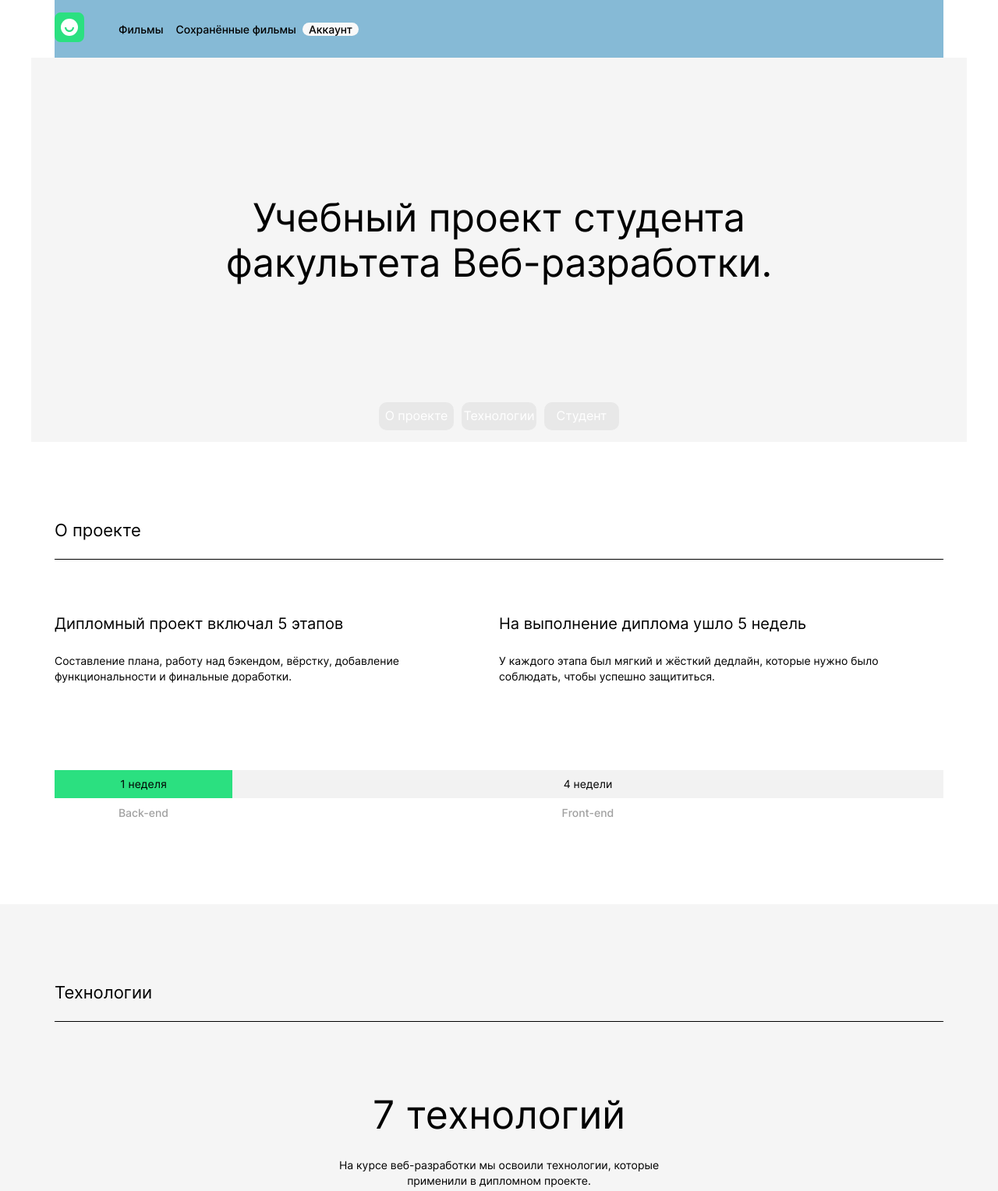
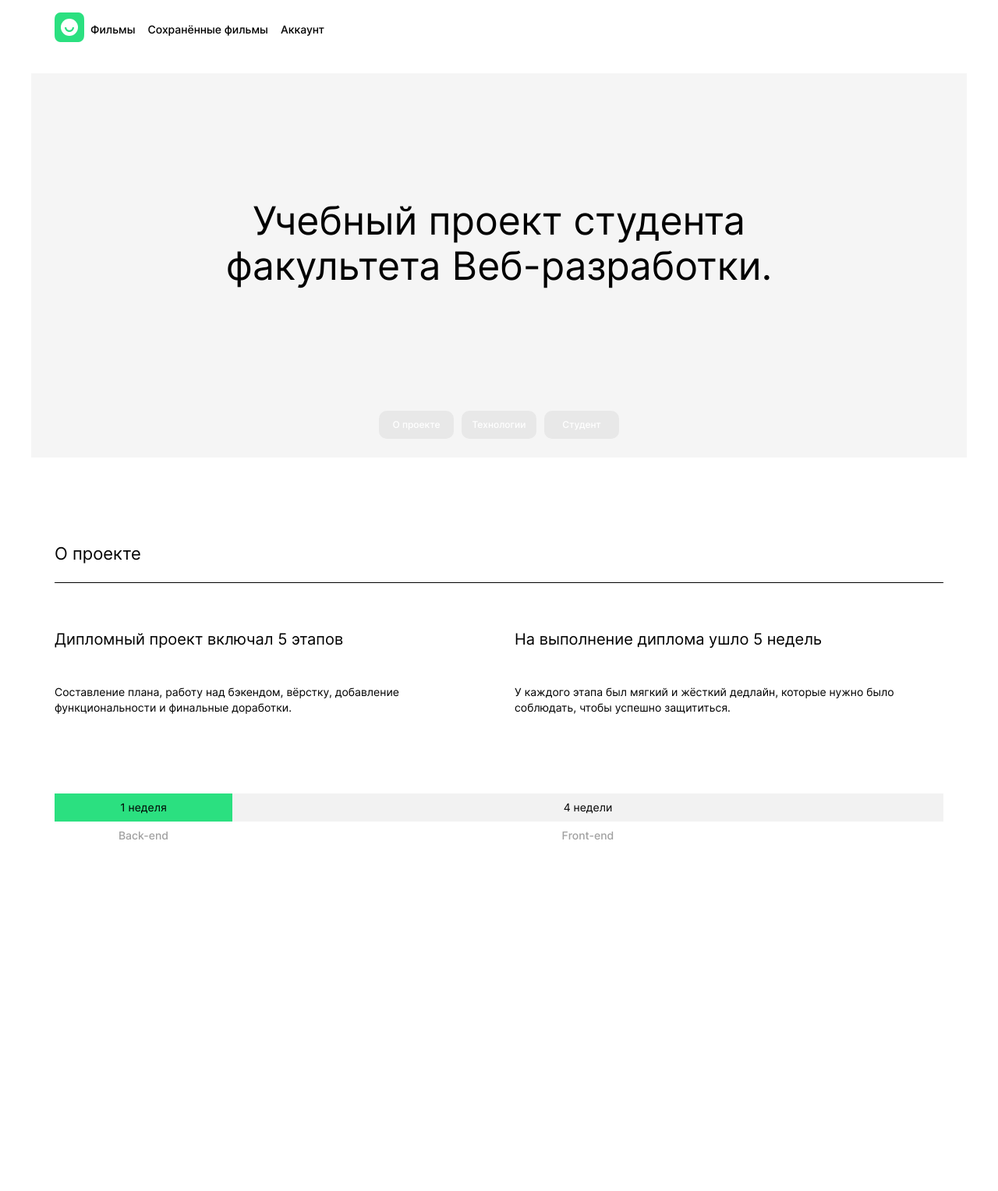
Before and after one commit to HeilRulez/movies-explorer-frontend, a React app: page / in a window 1280 px wide. Shown: the whole page at 78% size. After the commit the page ends 1189 px from the top, so only its background shows below. Built offline with nearby package versions, Linux system fonts and the light colour scheme.

Commit message:
продолжение вёрстки

```diff
--- a/src/components/AboutProject/AboutProject.css
+++ b/src/components/AboutProject/AboutProject.css
@@ -1,58 +1,124 @@
 .about-project {
-    padding: 0 70px 100px;
+    padding: 0 18px;
 }
 
 .about-project__content {
     min-height: 270px;
-    display: grid;
-    grid: min-content / 50% 50%;
+    display: flex;
+    flex-direction: column;
+    padding: 60px 0 0;
+}
+
+.about-project__header {
+    font-family: 'Inter';
+    font-style: normal;
+    font-weight: 400;
+    font-size: 18px;
+    line-height: 22px;
+    color: #000;
+    margin: 0;
     padding: 0;
 }
 
-.about-project__plan {
-    display: grid;
-    grid: repeat(2, 36px) / 20% 80%;
-    align-items: center;
-}
-
-.about-project__text {
+.about-project__description {
     font-family: 'Inter';
     font-style: normal;
     font-weight: 400;
-    font-size: 20px;
-    line-height: 24px;
+    font-size: 11px;
+    line-height: 16px;
     color: #000;
     margin: 0;
-    padding: 70px 0 26px;
+    padding: 16px 0;
+    min-height: 88px;
 }
 
-.about-project__text-item {
+.about-project__graph {
+    display: grid;
+    grid-template-columns: 35% 65%;
+}
+
+.about-project__graph-time {
     font-family: 'Inter';
     font-style: normal;
     font-weight: 400;
-    font-size: 14px;
-    line-height: 17px;
+    font-size: 11px;
+    line-height: 13px;
     color: #000;
     background-color: #F2F2F2;
     margin: 0;
-    padding: 9px;
+    padding: 11px 0;
     box-sizing: border-box;
     text-align: center;
-    height: 100%;
+    height: 35px;
 }
 
-.about-project__text-item:nth-child(1) {
-    background-color: #2BE080;
+.about-project__graph-description {
+    font-family: 'Inter';
+    font-style: normal;
+    font-weight: 400;
+    font-size: 11px;
+    line-height: 13px;
+    color: #A0A0A0;
+    margin: 0;
+    padding: 11px 0;
+    text-align: center;
+    grid-row-start: 2;
 }
 
-.about-project__text-item_description {
-    font-family: 'Inter';
-    font-style: normal;
-    font-weight: 500;
-    font-size: 14px;
-    line-height: 17px;
-    color: #A0A0A0;
-    margin: 0;
-    padding: 0;
-    text-align: center;
+@media screen and (min-width: 640px) {
+    .about-project {
+        padding: 0 50px;
+    }
+    .about-project__content {
+        min-height: 287px;
+        box-sizing: border-box;
+        display: grid;
+        grid-template-columns: 1fr 1fr;
+        gap: 0 30px;
+    }
+    .about-project__header {
+        font-size: 20px;
+        line-height: 24px;
+    }
+    .about-project__description {
+        font-size: 12px;
+        line-height: 18px;
+        padding: 22px 0;
+        min-height: 169px;
+        grid-row-start: 2;
+    }
+    .about-project__graph {
+        grid-template-columns: 20% 80%;
+    }
+    .about-project__graph-time {
+        font-size: 14px;
+        line-height: 17px;
+        padding: 9px 0;
+        height: 36px;
+    }
+
+    .about-project__graph-description {
+        font-size: 14px;
+        line-height: 17px;
+        padding: 9px 0;
+    }
 }
+
+@media screen and (min-width: 1024px) {
+    .about-project {
+        padding: 0 70px 100px;
+    }
+    .about-project__content {
+        min-height: 270px;
+        gap: 0 40px;
+    }
+    .about-project__description {
+        font-size: 14px;
+        line-height: 20px;
+        padding: 26px 0;
+        min-height: 94px;
+    }
+    .about-project__graph-description {
+        font-weight: 500;
+    }
+}
--- a/src/components/AboutProject/AboutProject.js
+++ b/src/components/AboutProject/AboutProject.js
@@ -1,27 +1,22 @@
 import './AboutProject.css';
-import HeaderTextOne from '../HeaderTextOne/HeaderTextOne.js';
-import DescriptionText from '../DescriptionText/DescriptionText.js';
+import TitleText from '../TitleText/TitleText.js';
 
-export default function AboutProject() {
-
-    const DesStyle = {
-        'width': '550px',
-    };
+export default function AboutProject({colorStyle}) {
 
     return (
         <section className='about-project'>
-            <HeaderTextOne text={'О проекте'} />
+            <TitleText text={'О проекте'} />
             <div className='about-project__content'>
-                <h4 className='about-project__text'>Дипломный проект включал 5 этапов</h4>
-                <h4 className='about-project__text'>На выполнение диплома ушло 5 недель</h4>
-                <DescriptionText tagetStyle={DesStyle} text={'Составление плана, работу над бэкендом, вёрстку, добавление функциональности и финальные доработки.'} />
-                <DescriptionText tagetStyle={DesStyle} text={'У каждого этапа был мягкий и жёсткий дедлайн, которые нужно было соблюдать, чтобы успешно защититься.'} />
+                <h4 className='about-project__header'>Дипломный проект включал 5 этапов</h4>
+                <p className='about-project__description'>Составление плана, работу над бэкендом, вёрстку, добавление функциональности и финальные доработки.</p>
+                <h4 className='about-project__header'>На выполнение диплома ушло 5 недель</h4>
+                <p className='about-project__description'>У каждого этапа был мягкий и жёсткий дедлайн, которые нужно было соблюдать, чтобы успешно защититься.</p>
             </div>
-            <div className='about-project__plan'>
-                <p className='about-project__text-item'>1 неделя</p>
-                <p className='about-project__text-item'>4 недели</p>
-                <p className='about-project__text-item_description'>Back-end</p>
-                <p className='about-project__text-item_description'>Front-end</p>
+            <div className='about-project__graph'>
+                <p className='about-project__graph-time' style={{backgroundColor: colorStyle}}>1 неделя</p>
+                <p className='about-project__graph-description'>Back-end</p>
+                <p className='about-project__graph-time'>4 недели</p>
+                <p className='about-project__graph-description'>Front-end</p>
             </div>
         </section>
     );
--- a/src/components/App/App.css
+++ b/src/components/App/App.css
@@ -1,10 +1,9 @@
 .app {
+  max-width: 1280px;
+  min-height: 100vh;
   background-color: #fff;
   font-family: Inter, Arial, Helvetica, sans-serif;
   -webkit-font-smoothing: antialiased;
   -moz-osx-font-smoothing: grayscale;
-    color: #000;
   margin: 0 auto;
-    min-width: 320px;
-    min-height: 100vh;
 }
--- a/src/components/App/App.js
+++ b/src/components/App/App.js
@@ -7,14 +7,16 @@ import Footer from '../Footer/Footer.js';
 export default function App() {
 
  const [loggedIn, setLoggedIn] = useState(true);
+ const [colorStyle, setColorStyle] = useState('#2BE080');
 
  function f() {
   setLoggedIn(true);
  };
+
   return (
     <div className="app">
-        <Header loggedIn={loggedIn} />
-        <Main />
+        <Header loggedIn={loggedIn} colorStyle={colorStyle} />
+        <Main colorStyle={colorStyle} />
         {/* <Footer /> */}
     </div>
   );
--- a/src/components/DescriptionText/DescriptionText.css
+++ /dev/null
@@ -1,10 +0,0 @@
-.description__text {
-    font-family: 'Inter';
-    font-style: normal;
-    font-weight: 400;
-    font-size: 14px;
-    line-height: 20px;
-    color: #000;
-    margin: 0;
-    padding: 0;
-}
--- a/src/components/DescriptionText/DescriptionText.js
+++ /dev/null
@@ -1,9 +0,0 @@
-import './DescriptionText.css';
-
-export default function DescriptionText({text, tagetStyle}) {
-    return (
-        <section className='description'>
-            <p className={'description__text'} style={tagetStyle}>{text}</p>
-        </section>
-    );
-}
--- a/src/components/Header/Header.css
+++ b/src/components/Header/Header.css
@@ -1,17 +1,15 @@
 .header {
   min-height: 74px;
-  max-width: 1140px;
-  margin: 0 auto;
+  min-width: 284;
+  margin: 0 14px;
   padding: 0;
-  display: grid;
-  grid-template-columns: 74px minmax(24px, 1fr) minmax(24px, 1fr);
+  display: flex;
   align-items: center;
-  justify-content: space-between;
-  background-color: rgb(134, 186, 214);
+  transition: opacity .3s ease-in-out;
 }
 
-.header__logo {
-  align-items: flex-start;
+.header__logo:hover {
+  opacity: .6;
 }
 
 .header__link {
@@ -25,15 +23,30 @@
   text-decoration: none;
   padding: 0 8px;
   margin: 0;
-}
-
-.header__link_buttnon {
-  /* height: 32px;
-  width: 100px; */
-  border-radius: 20px;
-  background-color: #F9F9F9;
+  transition: opacity .3s ease-in-out;
 }
 
 .header__link:hover {
   opacity: .6;
 }
+
+@media screen and (min-width: 480px) {
+  .header {
+    min-width: 440px;
+    margin: 0 20px;
+  }
+}
+
+@media screen and (min-width: 768px) {
+  .header {
+    min-width: 668px;
+    margin: 0 30px;
+  }
+}
+
+@media screen and (min-width: 1024px) {
+  .header {
+    min-width: 884px;
+    margin: 0 70px;
+  }
+}
--- a/src/components/Header/Header.js
+++ b/src/components/Header/Header.js
@@ -1,24 +1,22 @@
 import './Header.css';
-import {Link} from 'react-router-dom';
+import { Link } from 'react-router-dom';
 import Navigation from '../Navigation/Navigation';
 
-export default function Header ({loggedIn}) {
-
-    const colorStyle = '#2BE080';
+export default function Header ({loggedIn, colorStyle}) {
 
     return (
         <header className='header'>
-            <div className="header__logo">
+            <Link className="header__logo" to='/'>
                 <svg width="38" height="38" viewBox="0 0 38 38" fill="none" xmlns="http://www.w3.org/2000/svg">
                 <path d="M0 12.6667C0 8.23292 0 6.01604 0.862865 4.32258C1.62186 2.83296 2.83296 1.62186 4.32258 0.862865C6.01604 0 8.23292 0 12.6667 0H25.3333C29.7671 0 31.984 0 33.6774 0.862865C35.167 1.62186 36.3781 2.83296 37.1371 4.32258C38 6.01604 38 8.23292 38 12.6667V25.3333C38 29.7671 38 31.984 37.1371 33.6774C36.3781 35.167 35.167 36.3781 33.6774 37.1371C31.984 38 29.7671 38 25.3333 38H12.6667C8.23292 38 6.01604 38 4.32258 37.1371C2.83296 36.3781 1.62186 35.167 0.862865 33.6774C0 31.984 0 29.7671 0 25.3333V12.6667Z" fill={colorStyle}/>
                 <circle cx="19" cy="19" r="11" fill="white"/>
                 <path fill-rule="evenodd" clip-rule="evenodd" d="M15.1538 19C15.1538 21.1242 16.8758 22.8462 19 22.8462C21.1242 22.8462 22.8462 21.1242 22.8462 19H25C25 22.3137 22.3137 25 19 25C15.6863 25 13 22.3137 13 19H15.1538Z" fill={colorStyle}/>
                 </svg>
-            </div>
+            </Link>
             {loggedIn ? (<Navigation />) : (
             <nav>
-                <Link className="header__link" to='/signin'>Войти</Link>
-                <Link className="header__link" to='/signup'>Регистрация</Link>
+                <Link className="header__signin" to='/signin'>Войти</Link>
+                <Link className="header__signup" to='/signup'>Регистрация</Link>
             </nav>
             )}
         </header>
--- a/src/components/HeaderTextOne/HeaderTextOne.css
+++ /dev/null
@@ -1,15 +0,0 @@
-.header-one {
-    border-bottom: 1px solid #000;
-    padding: 100px 0 0;
-}
-
-.header-one__text {
-    font-family: 'Inter';
-    font-style: normal;
-    font-weight: 400;
-    font-size: 22px;
-    line-height: 27px;
-    color: #000;
-    margin: 0;
-    padding: 0 0 23px;
-}
--- a/src/components/HeaderTextOne/HeaderTextOne.js
+++ /dev/null
@@ -1,9 +0,0 @@
-import './HeaderTextOne.css';
-
-export default function HeaderTextOne({text}) {
-    return (
-        <section className='header-one'>
-            <h1 className='header-one__text'>{text}</h1>
-        </section>
-    );
-}
--- a/src/components/Main/Main.css
+++ b/src/components/Main/Main.css
@@ -1,6 +1,6 @@
 .main {
-    width: 1280px;
-    min-height: min-content;
+    width: 100%;
+    min-height: 320px;
     margin: 0 auto;
     padding: 0;
 }
--- a/src/components/Main/Main.js
+++ b/src/components/Main/Main.js
@@ -4,13 +4,14 @@ import AboutProject from '../AboutProject/AboutProject.js';
 import Techs from '../Techs/Techs.js';
 import AboutMe from '../AboutMe/AboutMe.js';
 
-export default function Main() {
+export default function Main({colorStyle}) {
+
     return (
         <section className='main'>
             <Promo />
-            <AboutProject />
-            <Techs />
-            <AboutMe />
+            <AboutProject colorStyle={colorStyle} />
+            {/* <Techs /> */}
+            {/* <AboutMe /> */}
         </section>
     );
 }
--- a/src/components/NavTab/NavTab.css
+++ b/src/components/NavTab/NavTab.css
@@ -1,14 +1,44 @@
 .nav-tab {
-
+    min-width: 100%;
+    padding: 17px;
+    display: flex;
+    justify-content: center;
+    gap: 6px;
 }
 
 .nav-tab__link {
     background-color: #E8E8E8;
     color: #fff;
-    border-radius: 10px;
+    border-radius: 6px;
     border: 0;
-    width: 96px;
-    height: 36px;
-    margin: 0 5px;
+    min-width: 82px;
+    height: 26px;
+    margin: 0;
     padding: 0;
+    font-family: 'Inter';
+    font-style: normal;
+    font-weight: 500;
+    font-size: 10px;
+    line-height: 16px;
+    align-items: center;
+    transition: opacity .3s ease-in-out;
 }
+
+.nav-tab__link:hover {
+    cursor: pointer;
+    opacity: .6;
+}
+
+@media screen and (min-width: 480px) {
+    .nav-tab {
+        gap: 10px;
+        padding: 0 0 24px 0;
+    }
+    .nav-tab__link {
+        border-radius: 10px;
+        font-size: 12px;
+        line-height: 16px;
+        min-width: 96px;
+        height: 36px;
+    }
+}
--- a/src/components/Promo/Promo.css
+++ b/src/components/Promo/Promo.css
@@ -1,11 +1,66 @@
 .promo {
-    min-height: 493px;
-    max-width: 1200px;
+    min-height: 568px;
+    min-width: 292px;
     background-color: #F5F5F5;
-    margin: 0 40px;
+    margin: 14px 14px 0 14px;
     padding: 0;
     display: flex;
     flex-direction: column;
     align-items: center;
-    justify-content: center;
+    justify-content: space-between;
 }
+
+.promo__textHeader {
+    font-family: 'Inter';
+    font-style: normal;
+    font-weight: 400;
+    font-size: 29px;
+    line-height: 37px;
+    text-align: center;
+    color: #000;
+    padding: 220px 0 0;
+    margin: 0 auto;
+    max-width: 292px;
+}
+
+@media screen and (min-width: 480px) {
+    .promo {
+        margin: 16px 16px 0 16px;
+        min-height: 680px;
+    }
+
+    .promo__textHeader {
+        padding: 280px 0 0;
+        min-width: 440px;
+        font-size: 40px;
+        line-height: 52px;
+    }
+}
+
+@media screen and (min-width: 768px) {
+    .promo {
+        margin: 20px 20px 0 20px;
+        min-height: 834px;
+    }
+
+    .promo__textHeader {
+        padding: 350px 0 0;
+        min-width: 680px;
+        font-size: 40px;
+        line-height: 52px;
+    }
+}
+
+@media screen and (min-width: 1024px) {
+    .promo {
+        margin: 20px 40px 0 40px;
+        min-height: 493px;
+    }
+
+    .promo__textHeader {
+        padding: 160px 0 0;
+        min-width: 730px;
+        font-size: 50px;
+        line-height: 58px;
+    }
+}
--- a/src/components/Promo/Promo.js
+++ b/src/components/Promo/Promo.js
@@ -1,18 +1,10 @@
 import './Promo.css';
 import NavTab from '../NavTab/NavTab.js';
-import HeaderTextTwo from '../HeaderTextTwo/HeaderTextTwo.js';
 
 export default function Promo() {
-
-    const headerTwoStyle = {
-        'padding': '160px 0 150px',
-        'margin': '0 auto',
-        'width': '730px',
-    };
-
     return (
         <section className='promo'>
-            <HeaderTextTwo tagetStyle={headerTwoStyle} text={'Учебный проект студента факультета Веб-разработки.'} />
+            <h2 className='promo__textHeader'>Учебный проект студента факультета Веб-разработки.</h2>
             <NavTab />
         </section>
     );
--- a/src/components/Techs/Techs.js
+++ b/src/components/Techs/Techs.js
@@ -1,7 +1,7 @@
 import './Techs.css';
-import HeaderTextOne from '../HeaderTextOne/HeaderTextOne.js';
+import HeaderTextOne from '../TitleText/TitleText.js';
 import HeaderTextTwo from '../HeaderTextTwo/HeaderTextTwo.js';
-import DescriptionText from '../DescriptionText/DescriptionText.js';
+// import DescriptionText from '../DescriptionText/DescriptionText.js';
 
 export default function Techs() {
 
@@ -21,7 +21,7 @@ export default function Techs() {
         <section className='techs'>
             <HeaderTextOne text={'Технологии'} />
             <HeaderTextTwo tagetStyle={headerTwoStyle} text={'7 технологий'} />
-            <DescriptionText tagetStyle={DesStyle} text={'На курсе веб-разработки мы освоили технологии, которые применили в дипломном проекте.'} />
+            {/* <DescriptionText tagetStyle={DesStyle} text={'На курсе веб-разработки мы освоили технологии, которые применили в дипломном проекте.'} /> */}
         </section>
     );
 }
--- /dev/null
+++ b/src/components/TitleText/TitleText.css
@@ -0,0 +1,32 @@
+.title-text {
+    border-bottom: 1px solid #000;
+    padding: 70px 0 0;
+}
+
+.title-text__header {
+    font-family: 'Inter';
+    font-style: normal;
+    font-weight: 400;
+    font-size: 18px;
+    line-height: 22px;
+    color: #000;
+    margin: 0;
+    padding: 0 0 28px;
+}
+
+@media screen and (min-width: 480px) {
+    .title-text {
+        padding: 90px 0 0;
+    }
+    .title-text__header {
+        font-size: 22px;
+        line-height: 27px;
+        padding: 0 0 23px;
+    }
+}
+
+@media screen and (min-width: 1024px) {
+    .title-text {
+        padding: 110px 0 0;
+    }
+}
--- /dev/null
+++ b/src/components/TitleText/TitleText.js
@@ -0,0 +1,9 @@
+import './TitleText.css';
+
+export default function TitleText({text}) {
+    return (
+        <section className='title-text'>
+            <h1 className='title-text__header'>{text}</h1>
+        </section>
+    );
+}
```
Also changed, not shown: src/vendor/fonts/Inter/inter.css. Lines whose indentation alone changed are shown as unchanged.
